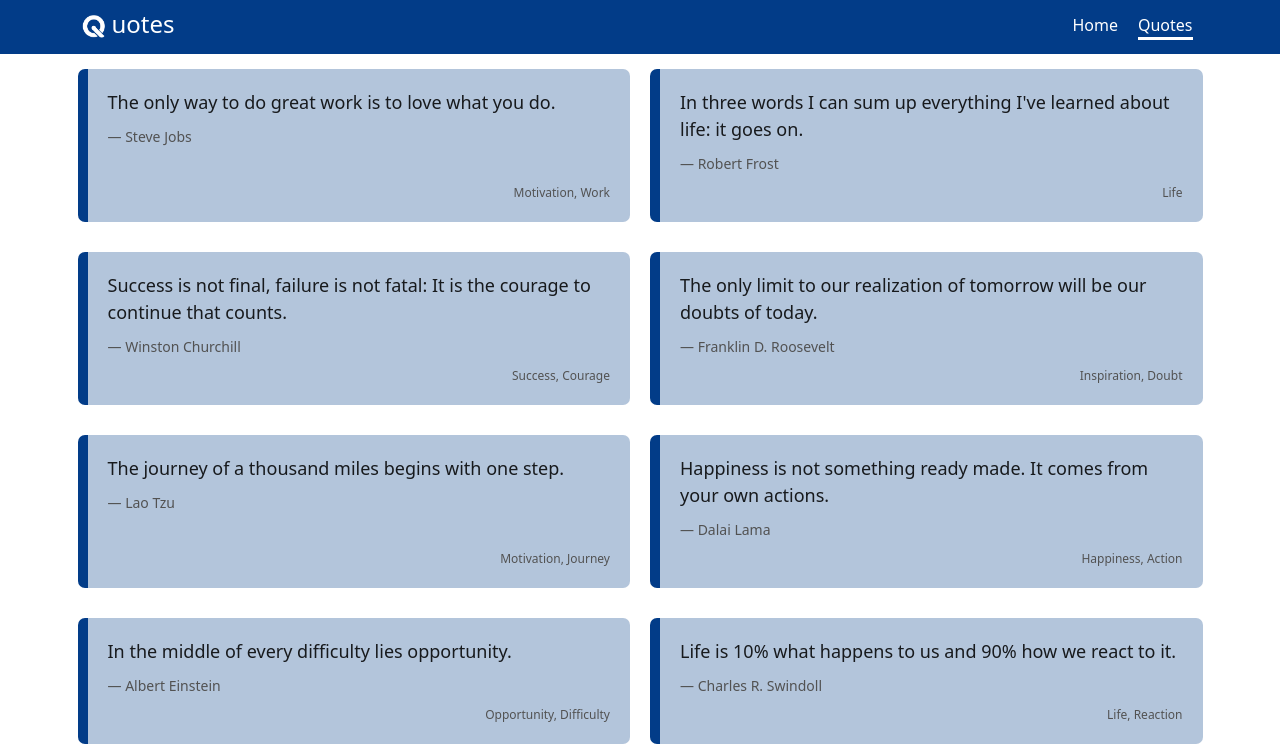
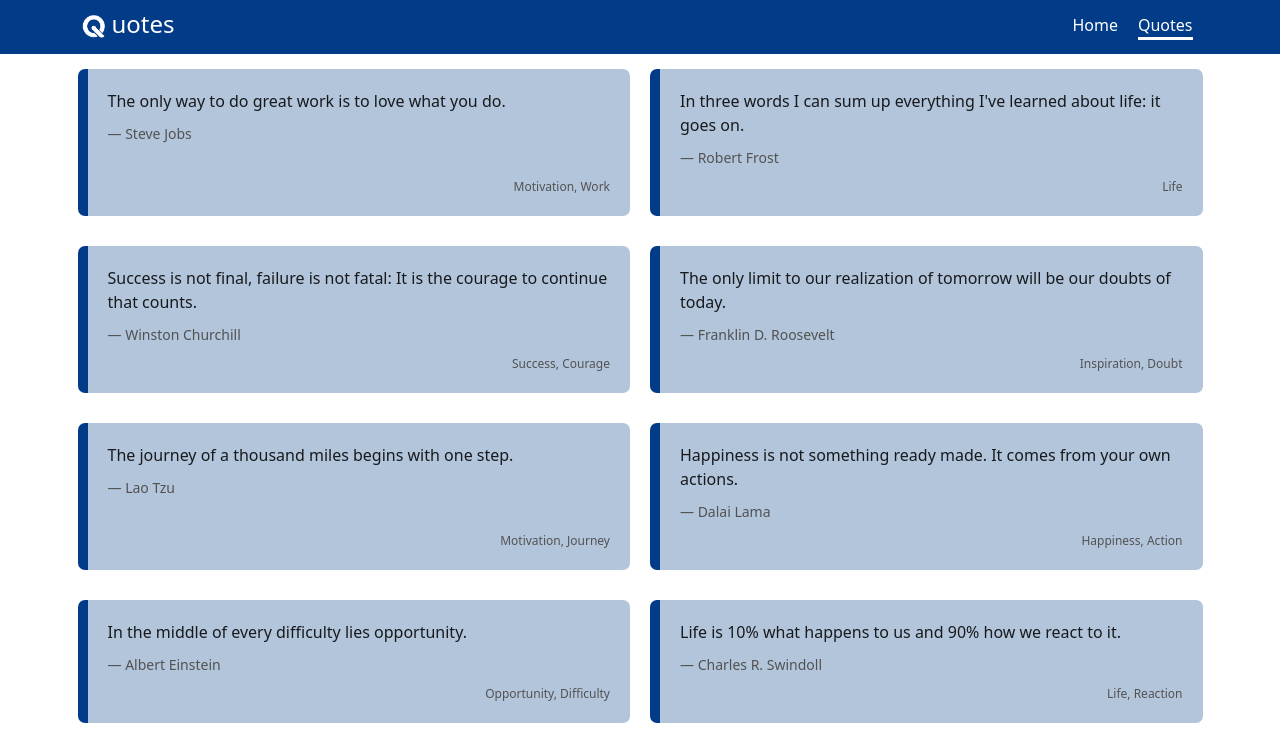
Before and after one commit to Adnan-Sait/ui-projects, a React (Create React App) app in the folder quotes/: page /quotes in a window 1280 px wide. Shown: the top 751 px of the page. Built offline with nearby package versions, Linux system fonts and the light colour scheme.

Commit message:
Quotes: fix: styling

```diff
--- a/quotes/src/components/QuotesCard/QuotesCard.module.css
+++ b/quotes/src/components/QuotesCard/QuotesCard.module.css
@@ -1,7 +1,7 @@
 .wrapper {
   list-style: none;
   padding: 20px 20px;
-  font-size: var(--app-sizes-size-18);
+  font-size: var(--app-sizes-size-16);
   background-color: var(--app-color-marian-blue-tint-7);
   display: flex;
   flex-direction: column;
```
